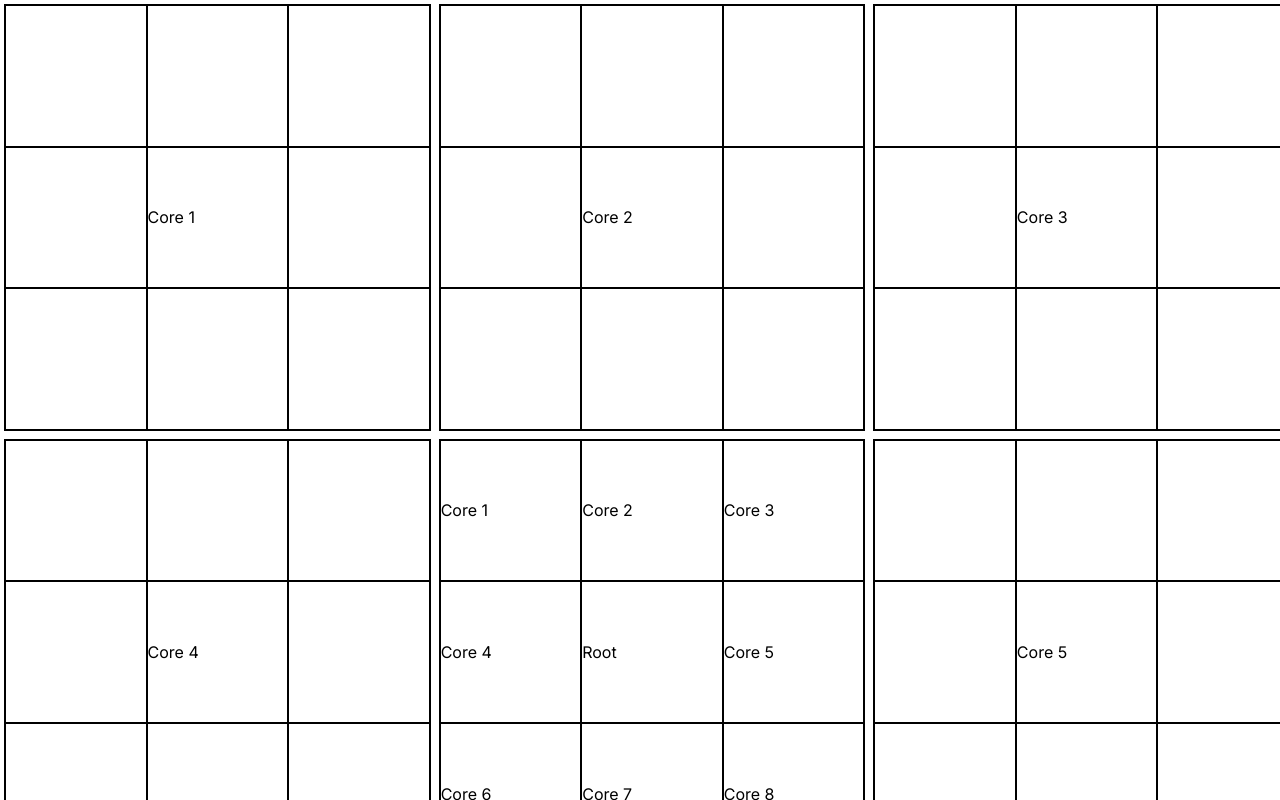
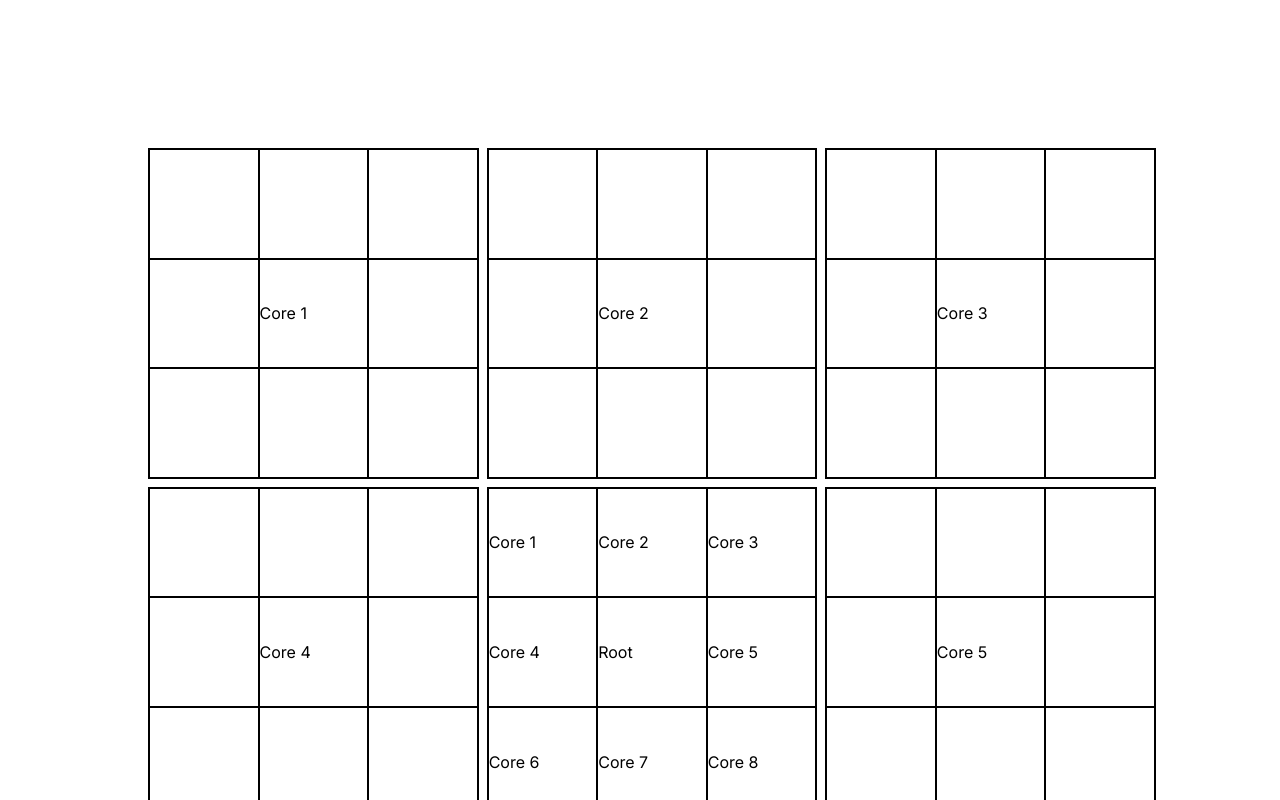
Before and after one commit to qodot/mandala-chart, a Next.js app: page / in a window 1280 px wide. Shown: the top 800 px of the page. Built offline with nearby package versions, Linux system fonts and the light colour scheme.

Commit message:
add padding to chart container

```diff
--- a/app/page.tsx
+++ b/app/page.tsx
@@ -1,5 +1,9 @@
 import Chart from "@/src/component/Chart";
 
 export default function Home() {
-  return <Chart />;
+  return (
+    <div className="p-36">
+      <Chart />
+    </div>
+  );
 }
```
